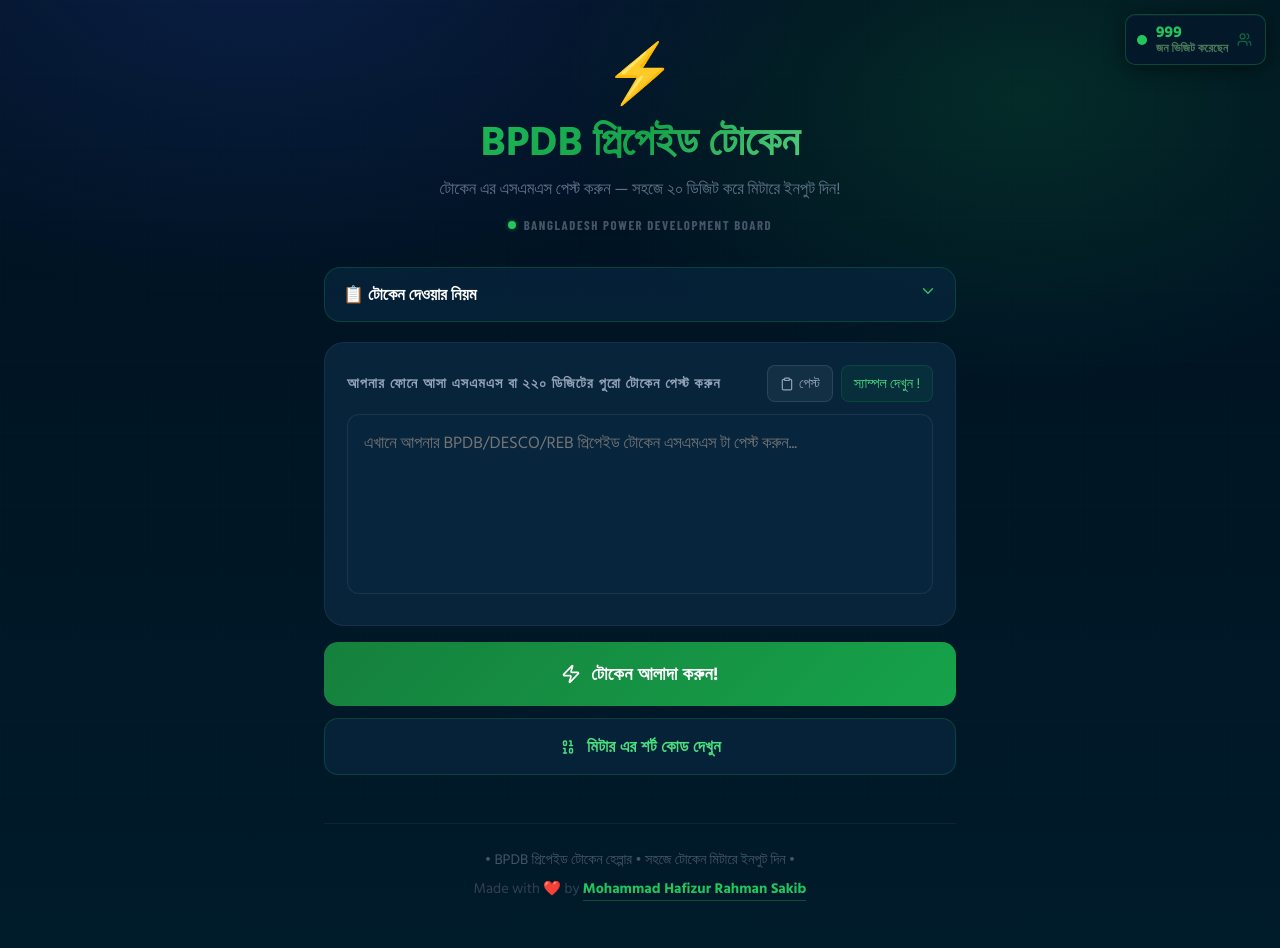
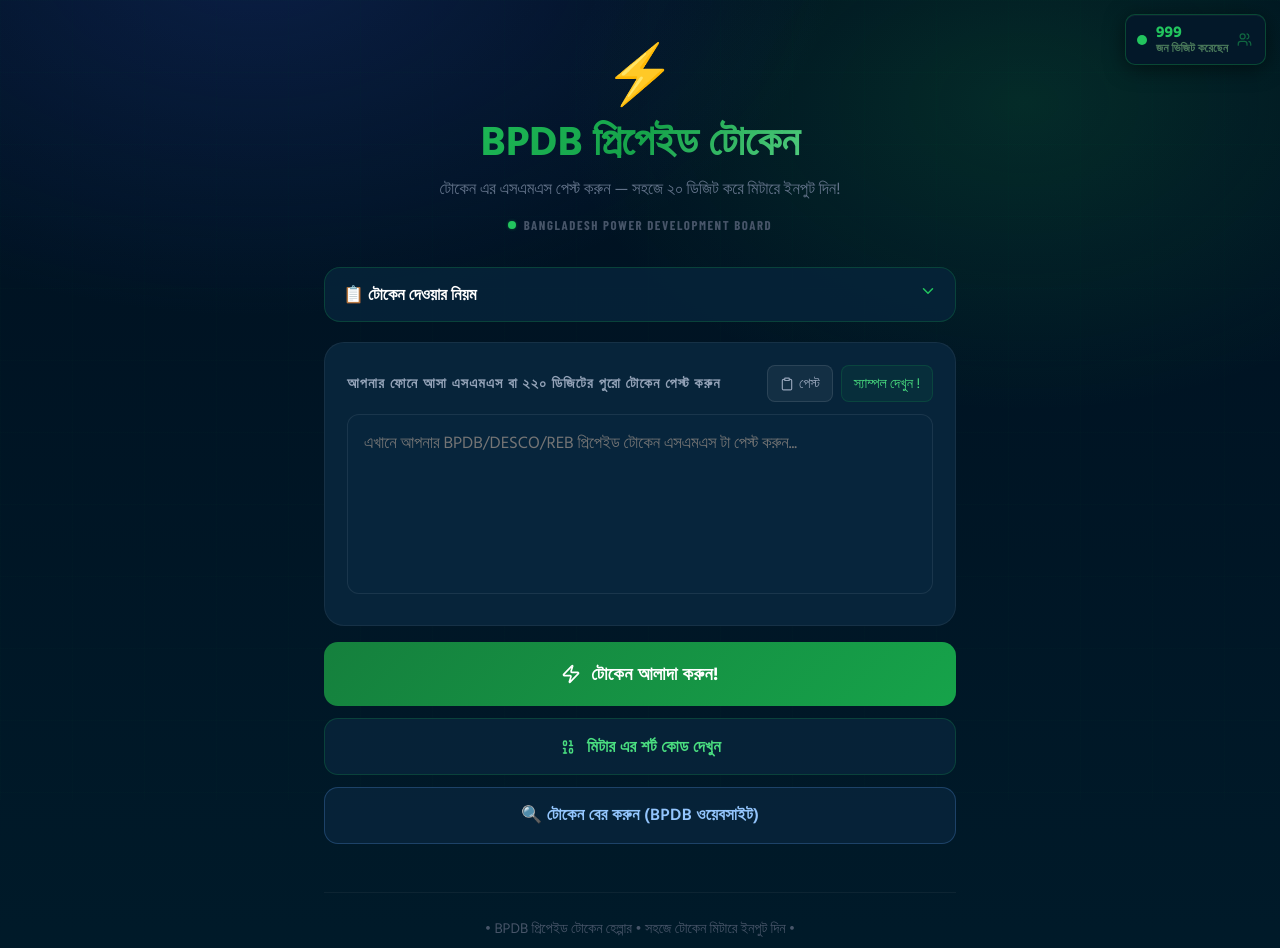
Before and after one commit to Hafiz-Sakib/BPDB-token-helper, a React (Create React App) app: page / in a window 1280 px wide. Shown: the top 948 px of the page. Built offline with nearby package versions, Linux system fonts and the light colour scheme; a web font is replaced by a local one.

Commit message:
feat: add link to BPDB token check on HomePage with hover effects

```diff
--- a/src/pages/HomePage.jsx
+++ b/src/pages/HomePage.jsx
@@ -331,6 +331,45 @@
         >
           <Binary size={18} /> মিটার এর শর্ট কোড দেখুন
         </motion.button>
+
+        <motion.a
+          href="https://web.bpdbprepaid.gov.bd/en/token-check"
+          target="_blank"
+          rel="noopener noreferrer"
+          whileHover={{ scale: 1.02 }}
+          whileTap={{ scale: 0.98 }}
+          style={{
+            width: "100%",
+            marginTop: 12,
+            background: "rgba(7,36,58,0.9)",
+            border: "1px solid rgba(96,165,250,0.25)",
+            borderRadius: 14,
+            padding: "clamp(11px,2vw,14px) 24px",
+            display: "flex",
+            alignItems: "center",
+            justifyContent: "center",
+            gap: 10,
+            color: "#93c5fd",
+            fontWeight: 600,
+            fontSize: "var(--fs-base)",
+            fontFamily: "Hind Siliguri, sans-serif",
+            cursor: "pointer",
+            letterSpacing: "0.02em",
+            textDecoration: "none",
+            transition: "border-color 0.2s, background 0.2s",
+            boxSizing: "border-box",
+          }}
+          onMouseEnter={(e) => {
+            e.currentTarget.style.borderColor = "rgba(96,165,250,0.55)";
+            e.currentTarget.style.background = "rgba(96,165,250,0.08)";
+          }}
+          onMouseLeave={(e) => {
+            e.currentTarget.style.borderColor = "rgba(96,165,250,0.25)";
+            e.currentTarget.style.background = "rgba(7,36,58,0.9)";
+          }}
+        >
+          🔍 টোকেন বের করুন (BPDB ওয়েবসাইট)
+        </motion.a>
       </motion.div>
 
       {/* FOOTER */}
```
